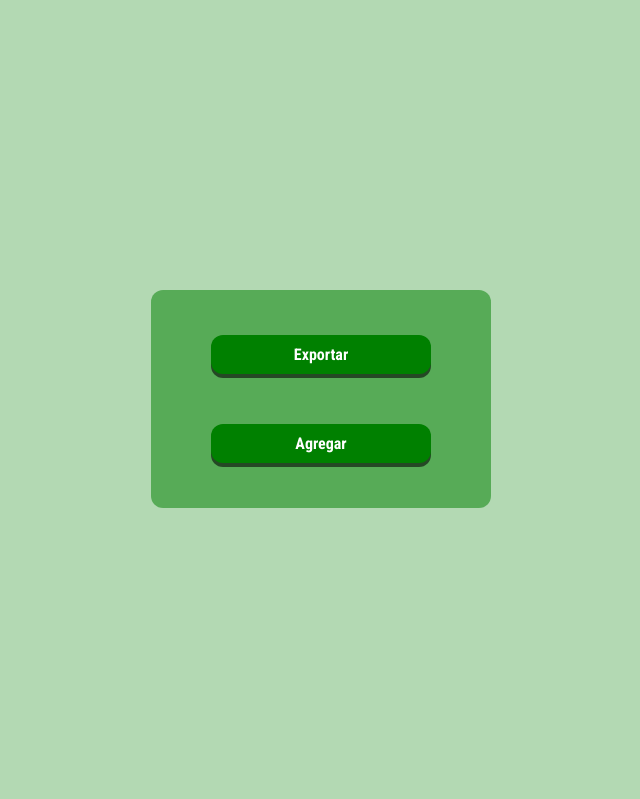
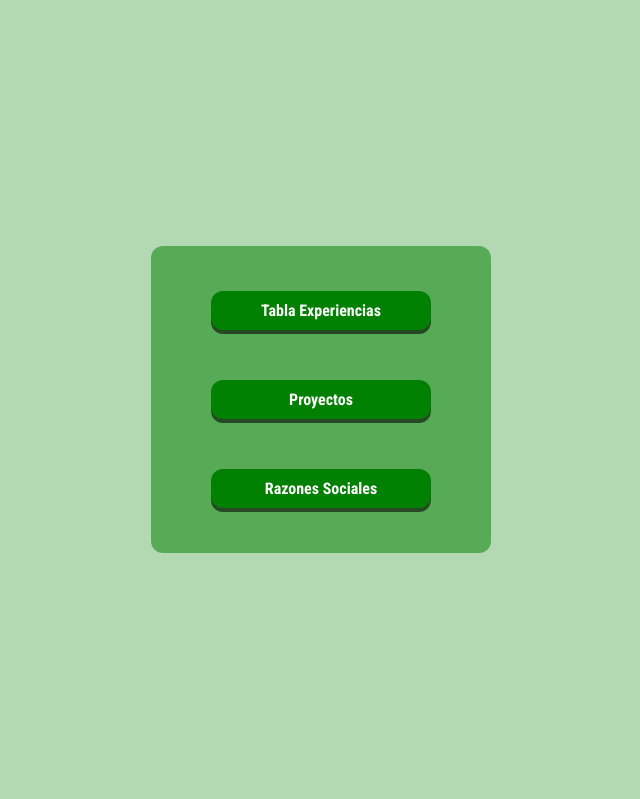
Before and after one commit to moras98/web_adapta_apps, a Django app: page /experiencia/ in a window 1280 px wide. Shown: the part 85-884 px from the top of the page, without its empty margins (319-959 px from the left). Run offline with Django 4.2, Linux system fonts and the light colour scheme; a user stored in the database is signed in.

Commit message:
cambios experiencia

```diff
--- a/servicios_adapta/servicios_adapta_app/templates/servicios_adapta_app/experiencia_filter.html
+++ /dev/null
@@ -1,4 +0,0 @@
-{% extends './base.html' %}
-{% block title %}Experiencia{% endblock %}
-{% block content %}
-{% endblock %}
--- a/servicios_adapta/servicios_adapta_app/templates/servicios_adapta_app/experiencia_menu.html
+++ b/servicios_adapta/servicios_adapta_app/templates/servicios_adapta_app/experiencia_menu.html
@@ -4,8 +4,9 @@
 <div class="container">
     <div class="menu">
         <ul class="noise-links">
-            <li><a href="">Exportar</a></li>
-            <li><a href="">Agregar</a></li>
+            <li><a href="">Tabla Experiencias</a></li>
+            <li><a href="">Proyectos</a></li>
+            <li><a href="{% url 'experiencia-razones' %}">Razones Sociales</a></li>
         </ul>
     </div>
 </div>
--- a/servicios_adapta/servicios_adapta_app/templates/servicios_adapta_app/experiencia_add.html
+++ b/servicios_adapta/servicios_adapta_app/templates/servicios_adapta_app/experiencia_proyectos.html
@@ -1,4 +1,4 @@
 {% extends './base.html' %}
-{% block title %}Experiencia{% endblock %}
+{% block title %}Experiencia-Proyectos{% endblock %}
 {% block content %}
 {% endblock %}
--- a/servicios_adapta/servicios_adapta_app/urls.py
+++ b/servicios_adapta/servicios_adapta_app/urls.py
@@ -11,5 +11,6 @@ urlpatterns = [
     path('ruido/tabla-mediciones/agregar-mediciones/', views.add_medicion, name='agregar-medicion'),
     path('medicion/borrar/<int:medicion_id>/', views.borrar_medicion, name='borrar_medicion'),
     path('experiencia/', views.menuExperiencia, name='menu-experiencia'),
+    path('experiencia/razones-sociales', views.experienciaRazones, name='experiencia-razones'),
     path('login/',views.login_view, name='login'),
 ]
--- a/servicios_adapta/servicios_adapta_app/views.py
+++ b/servicios_adapta/servicios_adapta_app/views.py
@@ -302,3 +302,10 @@ def eliminarFracciones(tiempo):
     tiempo_sin_fracciones = ':'.join(partes)
 
     return tiempo_sin_fracciones
+
+
+def experienciaRazones(request):
+    if request.user.is_authenticated:
+        pass
+    else:
+        return redirect('login')
```
Also changed, not shown: servicios_adapta/servicios_adapta_app/templates/servicios_adapta_app/experiencia_razones.html (added, +22 -0 lines).
